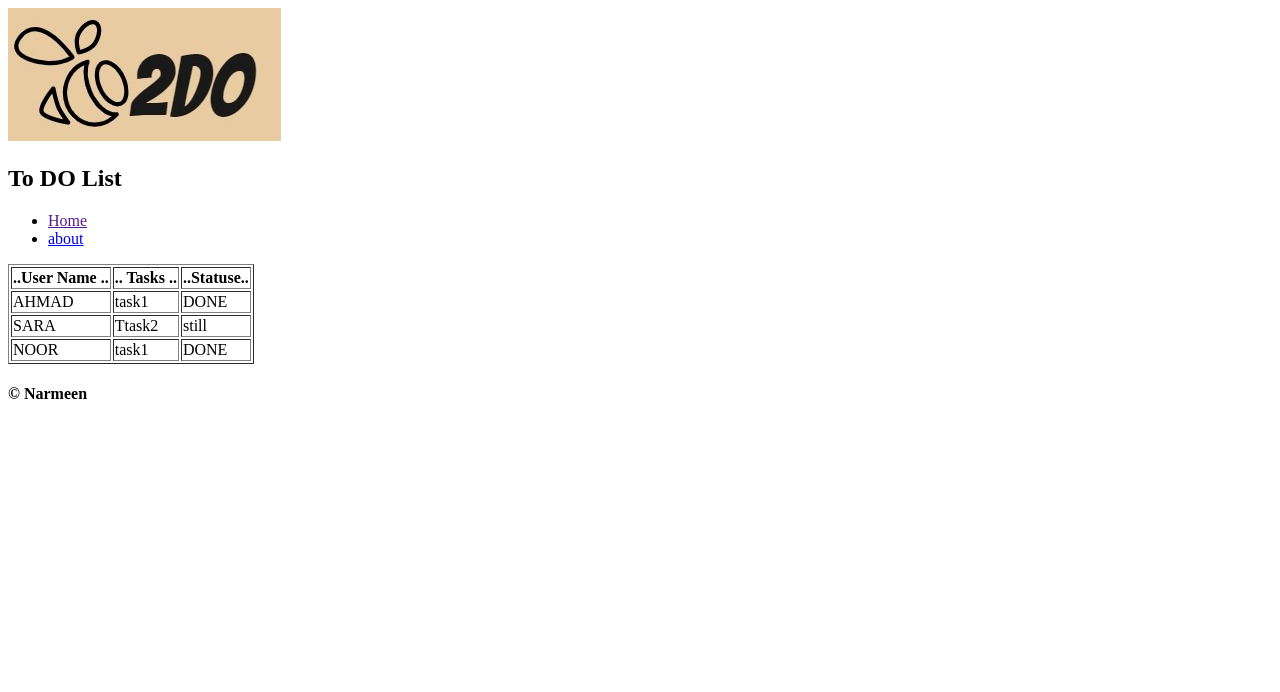
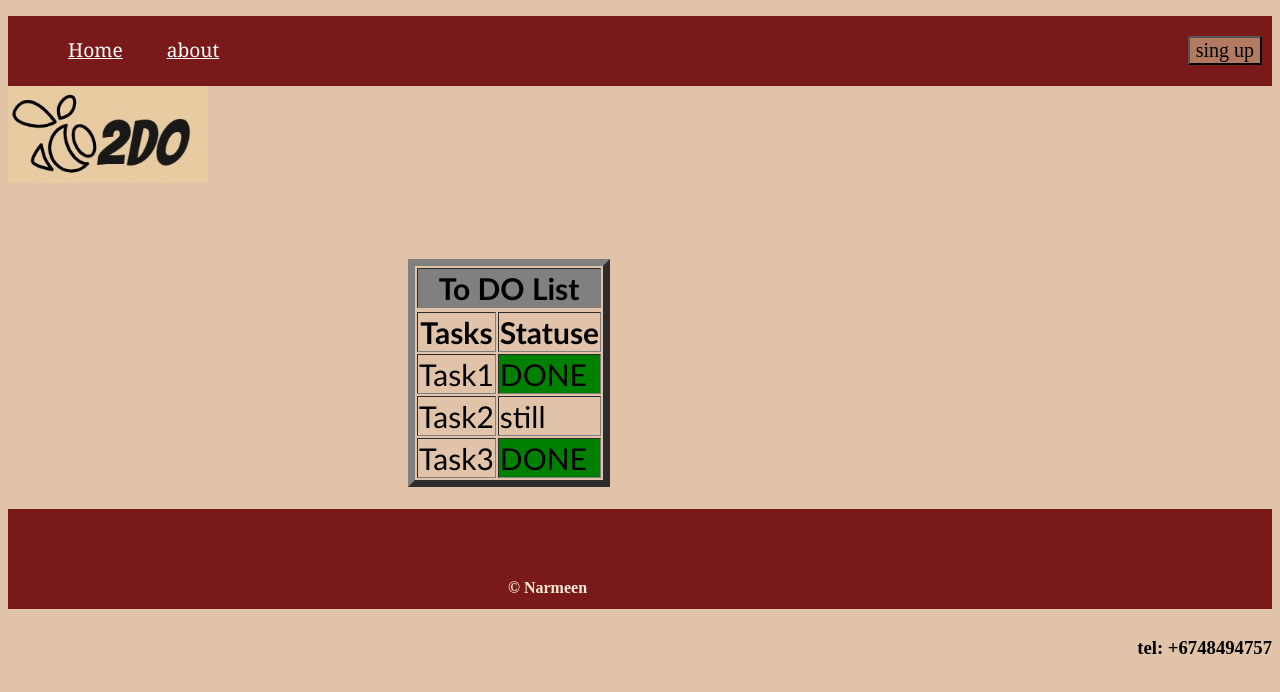
Before and after one commit to Narmeenalkatab/todo-project, a plain HTML site: page index.html in a window 1280 px wide. Drawn offline with Linux system fonts and the light colour scheme.

Commit message:
styling my html

```diff
--- /dev/null
+++ b/aboutstyle.css
@@ -0,0 +1,59 @@
+body{
+    background-color: hsla(27, 48%, 58%, 0.534);
+}
+nav{
+width: 100% ;
+height: 70px;
+    background-color: rgb(121, 25, 25) ;
+padding-top: 0px;
+margin: 0px ;
+}
+
+a{
+    font-size: larger;
+       display:inline-block;
+       padding: 20px;
+       margin: left 100px;;
+       color: white ;
+       font-family:Georgia, 'Times New Roman', Times, serif;
+
+
+   }
+
+   a:hover, a:focus{
+       color:black;
+       background-color:rgba(236, 230, 225, 0.596) ;
+
+   }
+
+   details{
+    font-size: 30px;
+    font-family: Cambria, Cochin, Georgia, Times, 'Times New Roman', serif;
+    color: rgb(172, 17, 110);
+
+    float: right;
+
+   }
+
+   form{
+    padding-left:400px ;
+   }
+
+   h4{
+    font-size: 22px;
+    padding-left:400px ;
+
+
+   }
+
+
+
+
+footer{
+
+
+    width: 100% ;
+    height: 100px;
+        background-color: rgb(121, 25, 25) ;
+        background: padding:0px;
+}
--- a/index.html
+++ b/index.html
@@ -4,56 +4,88 @@
     <meta charset="UTF-8">
     <meta http-equiv="X-UA-Compatible" content="IE=edge">
     <meta name="viewport" content="width=device-width, initial-scale=1.0">
+  <link rel="stylesheet" href="instyle.css" >
     <title>ToDO</title>
+
 </head>
 <body>
     <header>
-<section>
-    <img alt="logo" src="LOGO.jpg"> <h1>To DO List</h1>
-</section>
+
+
+
+
+
 <nav>
+
+
     <ul>
-        <li> <a href="">Home</a></li>
-        <li> <a href="./about.html">about</a></li>
-    </ul>
+         <a href="">Home</a>
+         <a href="./about.html">about</a>
+
+         <input type="button" value="sing up">
+
+        </ul>
+
 
 
 </nav>
+
+
+
     </header>
+
+
+        <img alt="logo" src="LOGO.jpg" width="200px">
+
+
+
+
     <main>
+        <br><br><br>
+        <br>
         <section>
-            <table border="1">
-                <tr>   <th> ..User Name ..</th>
-                    <th>.. Tasks  ..</th>
-                    <th>..Statuse..</th>
+
+
+            <table border="7" > <th colspan="2" bgcolor="gray" >
+                To DO List
+            </th>
+
+
+                <tr>
+
+
+                </tr>
+                <tr>
+                    <th>Tasks  </th>
+                    <th>Statuse</th>
                 </tr>
 
 <tr>
 
-<td>AHMAD</td>
-<td>task1</td>
-<td>DONE</td>
+
+<td>Task1</td>
+<td bgcolor="GREEN">DONE</td>
 
 </tr>
 <tr>
-    <td>
-    SARA
-    </td>
 
-    <td>Ttask2</td>
+    <td>Task2</td>
     <td> still</td>
 
 </tr>
 <tr>
-    <td>NOOR</td>
-    <td>task1</td>
-    <td>DONE</td>
+
+    <td>Task3</td>
+    <td bgcolor="GREEN">DONE</td>
 </tr>
             </table>
         </section>
     </main>
     <footer>
+
        <h4> &copy; Narmeen</h4>
+
+       <h3>tel: +6748494757</h3>
     </footer>
 </body>
 </html>
--- /dev/null
+++ b/instyle.css
@@ -0,0 +1,74 @@
+
+body{
+    background-color: hsla(27, 48%, 58%, 0.534);
+}
+nav{
+width: 100% ;
+height: 70px;
+    background-color: rgb(121, 25, 25) ;
+padding-top: 0px;
+margin: 0px ;
+}
+
+a{
+ font-size: larger;
+    display:inline-block;
+    padding: 20px;
+    margin: left 100px;;
+    color: white ;
+    font-family:Georgia, 'Times New Roman', Times, serif;
+
+
+}
+
+a:hover, a:focus{
+    color:black;
+    background-color:rgba(236, 230, 225, 0.596) ;
+
+}
+
+input
+{
+
+    background-color:rgba(204, 171, 133, 0.671) ;
+    float: right;
+    font-size: 20px;
+    font-family:'Times New Roman', Times, serif;
+    margin-top: 20px;
+    margin-right: 10px;
+}
+input:hover{
+    color:rgba(53, 1, 10, 0.342);
+
+}
+
+
+
+section{
+    padding-left: 400px;
+    font-size: 30px;
+font-family: 'Gill Sans', 'Gill Sans MT', Calibri, 'Trebuchet MS', sans-serif;
+
+
+}
+
+footer{
+
+
+    width: 100% ;
+    height: 100px;
+        background-color: rgb(121, 25, 25) ;
+        background: padding:0px;
+}
+
+
+
+h4{
+    padding-top: 70px;
+    padding-left: 500px;
+    color: antiquewhite;
+}
+h3{
+padding: auto;
+    float:right
+}
```
Also changed, not shown: about.html (+44 -17 lines).
